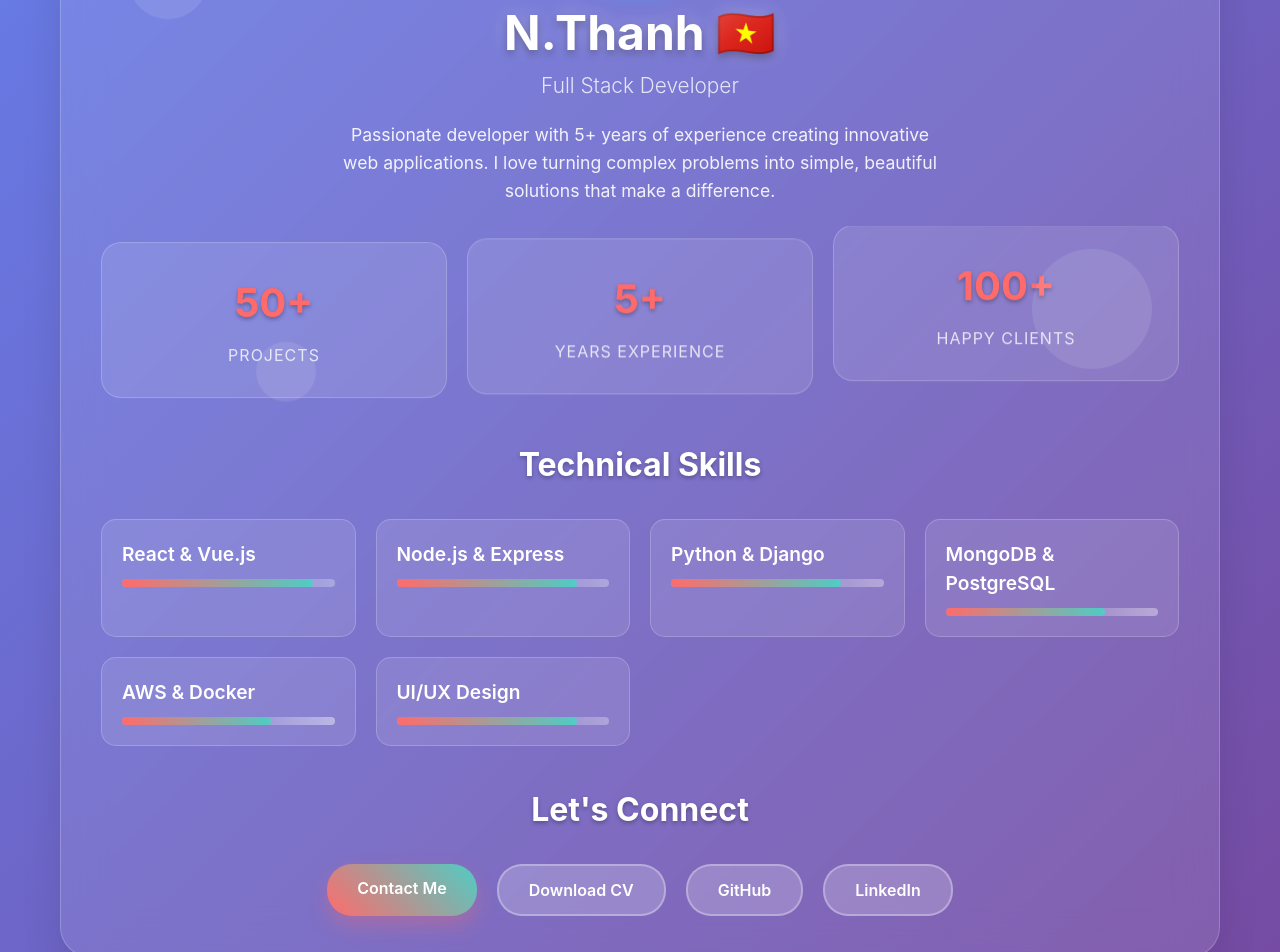
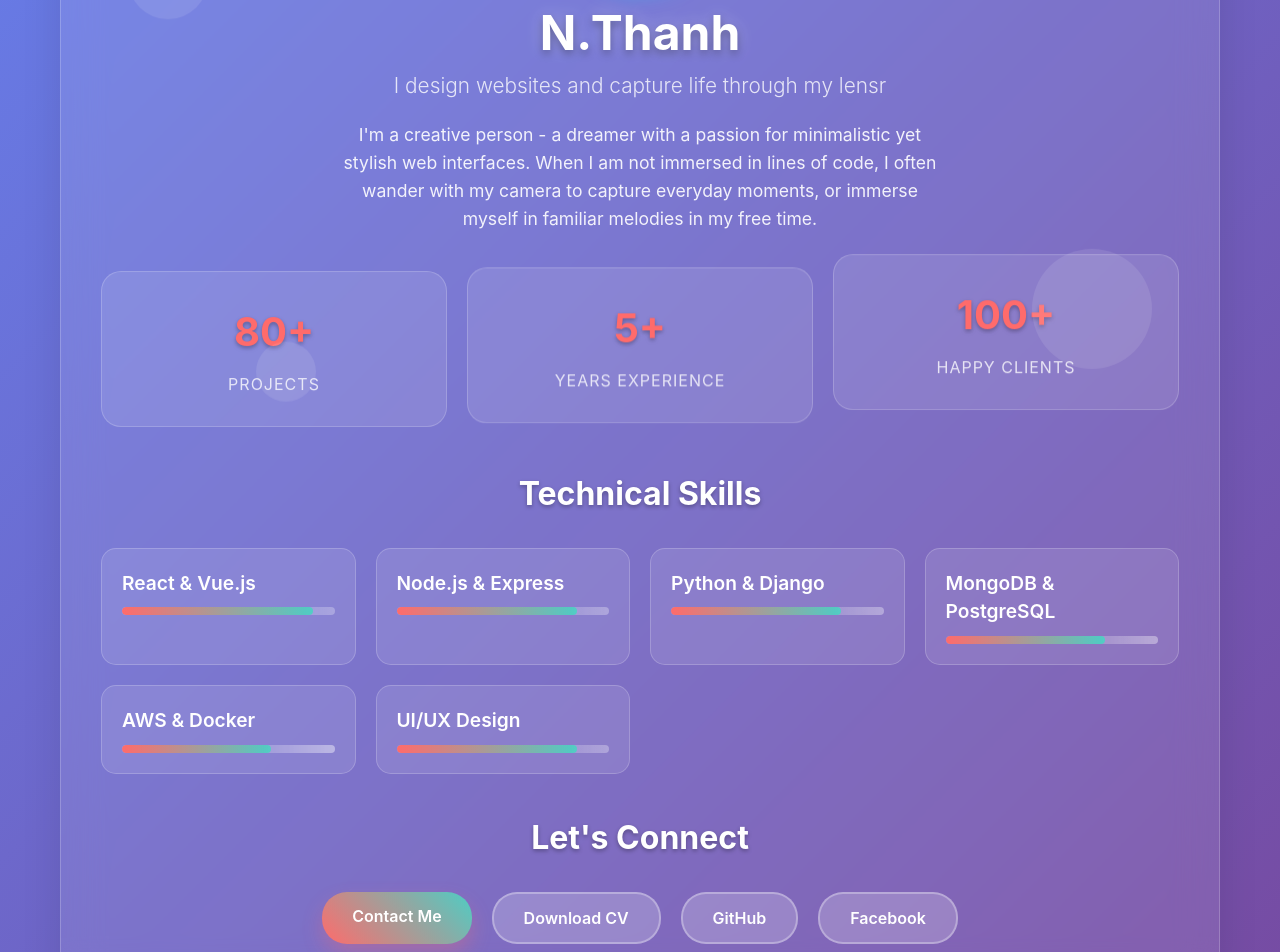
Before and after one commit to thanhkobietcode/N.ThanhKoBietCode, a React (Vite) app: page / in a window 1280 px wide. Shown: the part 220-1172 px from the top of the page. Built offline with nearby package versions, Linux system fonts and the light colour scheme.

Commit message:
Update App.tsx

```diff
--- a/src/App.tsx
+++ b/src/App.tsx
@@ -52,16 +52,15 @@ function App() {
                 style={{ display: 'none' }}
               />
             </div>
-            <h1 className="name">N.Thanh 🇻🇳</h1>
-            <p className="title">Full Stack Developer</p>
+            <h1 className="name">N.Thanh</h1>
+            <p className="title">I design websites and capture life through my lensr</p>
             <p className="description">
-              Passionate developer with 5+ years of experience creating innovative web applications.
-              I love turning complex problems into simple, beautiful solutions that make a difference.
+             I'm a creative person - a dreamer with a passion for minimalistic yet stylish web interfaces. When I am not immersed in lines of code, I often wander with my camera to capture everyday moments, or immerse myself in familiar melodies in my free time.
             </p>
           </div>
           <div className="stats-grid">
             <div className="stat-card">
-              <div className="stat-number">50+</div>
+              <div className="stat-number">80+</div>
               <div className="stat-label">Projects</div>
             </div>
             <div className="stat-card">
@@ -117,10 +116,10 @@ function App() {
           <div className="contact-section">
             <h2 className="section-title">Let's Connect</h2>
             <div className="contact-buttons">
-              <a href="mailto:duonghoangthai61@gmail.com" className="contact-btn primary">Contact Me</a>
+              <a href="mailto:lunhatthanh259@gmail.com" className="contact-btn primary">Contact Me</a>
               <a href="#" className="contact-btn secondary">Download CV</a>
-              <a href="https://github.com/hoanGtHaiVip" className="contact-btn secondary">GitHub</a>
-              <a href="https://linkedin.com" className="contact-btn secondary">LinkedIn</a>
+              <a href="https://github.com/thanhkobietcode" className="contact-btn secondary">GitHub</a>
+              <a href="https://www.facebook.com/s.DesignxPts" className="contact-btn secondary">Facebook</a>
             </div>
           </div>
         </div>
```
